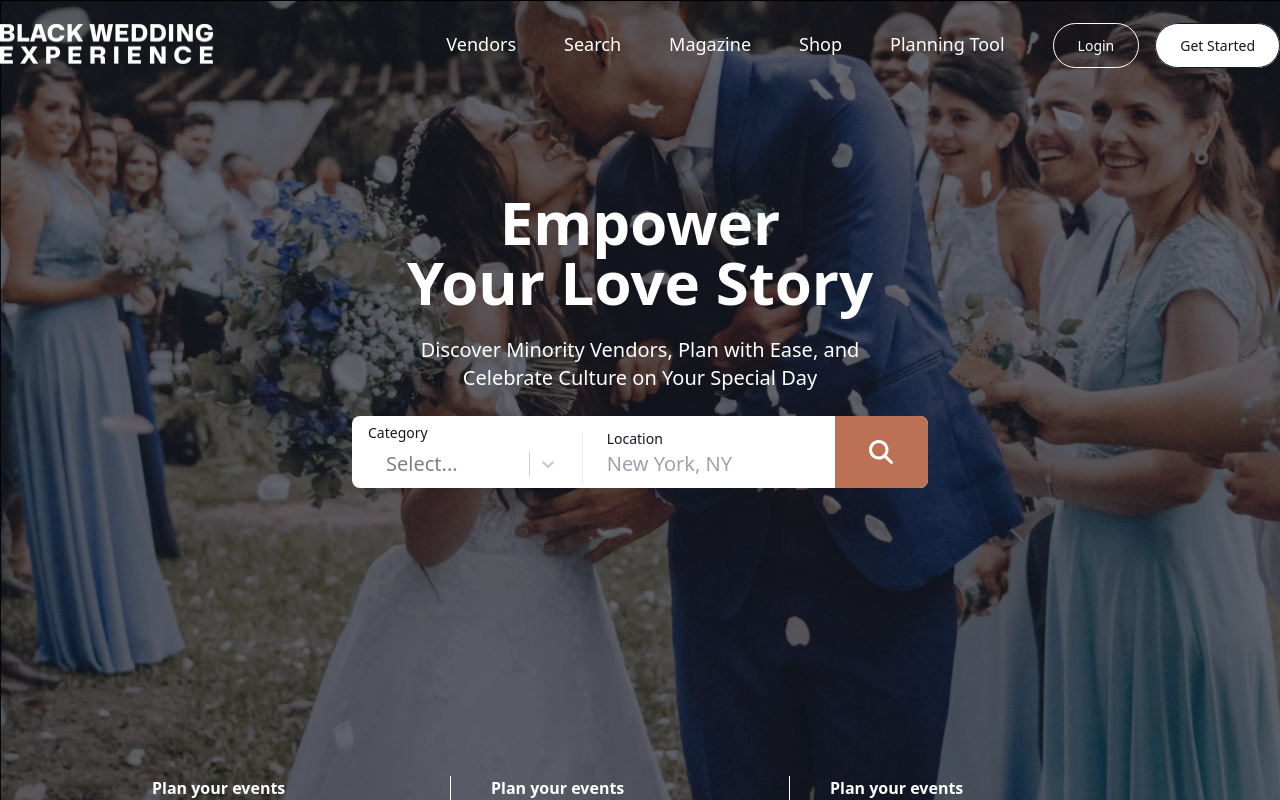
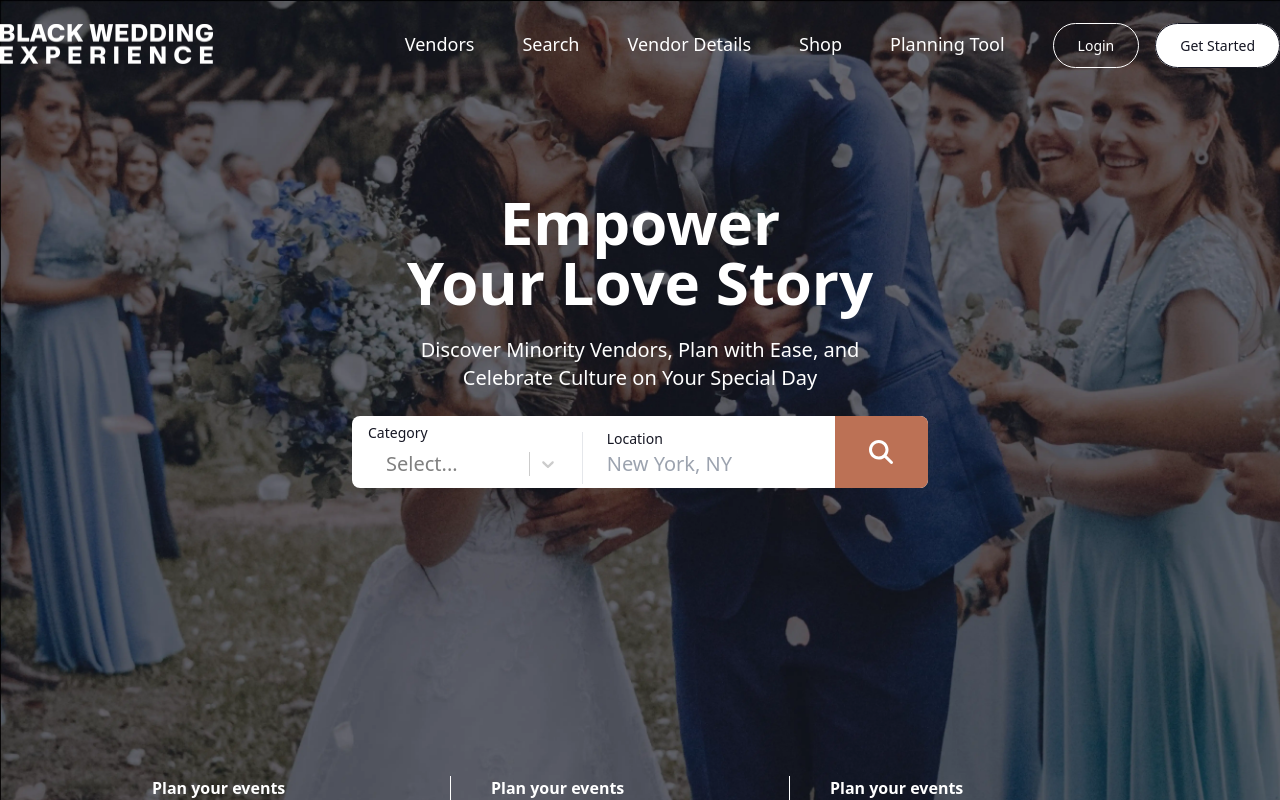
Before and after one commit to Monower/black-wedding, a React (Vite) app: page / in a window 1280 px wide. Shown: the top 800 px of the page. Built offline with nearby package versions, Linux system fonts and the light colour scheme; a web font is replaced by a local one.

Commit message:
minor change

```diff
--- a/src/components/Menu.jsx
+++ b/src/components/Menu.jsx
@@ -30,7 +30,7 @@ const Menu = () => {
           </Link>
         </li>
         <li className="border-b pb-1 lg:border-none lg:pb-0">
-          <a
+          {/* <a
             href="#"
             className={`text-brandBlack hover:border-b-2 ${
               location.pathname.length > 1
@@ -39,7 +39,16 @@ const Menu = () => {
             }`}
           >
             Magazine
-          </a>
+          </a> */}
+          <Link
+            to={"/vendor-details"}
+            className={`text-brandBlack hover:border-b-2 ${location.pathname.length > 1
+                ? "lg:text-brandBlack"
+                : "lg:text-white"
+              }`}
+          >
+            Vendor Details
+          </Link>
         </li>
         <li className="border-b pb-1 lg:border-none lg:pb-0">
           <a
```
